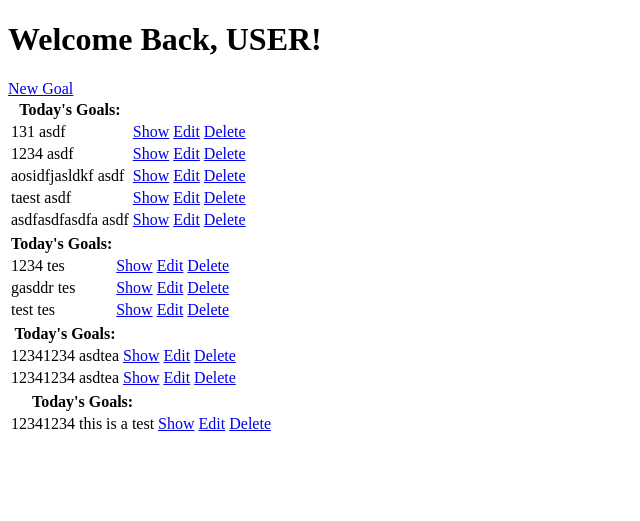
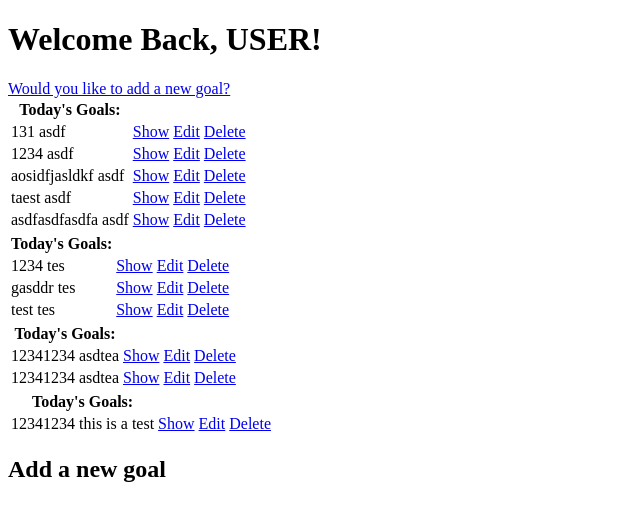
Before and after one commit to Nanjaa/Goal-Tracker, a Rails app: page /goals in a window 1280 px wide. Shown: the top 521 px of the page, without its empty margins (0-640 px from the left). Run offline with Rails 7, Linux system fonts and the light colour scheme; data comes from the database, SQL or seed files in the repository; style sheets or scripts are compiled from the project's sources; some libraries are stand-ins or nearby versions.

Commit message:
Worked a bit tonight - didn't get as much done but learned from reading up on fixing a problem

```diff
--- a/app/controllers/application_controller.rb
+++ b/app/controllers/application_controller.rb
@@ -1,5 +1,6 @@
 class ApplicationController < ActionController::Base
   # Prevent CSRF attacks by raising an exception.
   # For APIs, you may want to use :null_session instead.
+
   protect_from_forgery with: :exception
 end
--- a/app/controllers/goals_controller.rb
+++ b/app/controllers/goals_controller.rb
@@ -17,6 +17,7 @@ class GoalsController < ApplicationController
 
 	def create
 		@goal = Goal.new(goal_params)
+		@amount = @goal.amounts.create(amount_params)
 
 		if @goal.save
 			redirect_to @goal
@@ -46,4 +47,7 @@ class GoalsController < ApplicationController
 		def goal_params
 			params.require(:goal).permit(:title)
 		end
+		def amount_params
+			params.require(:amount).permit(:goal_amount)
+		end
 end
--- a/app/views/goals/index.html.erb
+++ b/app/views/goals/index.html.erb
@@ -1,5 +1,5 @@
 <h1>Welcome Back, USER!</h1>
-<%= link_to 'New Goal', new_goal_path %>
+<%= link_to 'Would you like to add a new goal?', new_goal_path %>
 <% count = 0 %>
 
 <% @goals.each do |goal| %>
@@ -19,3 +19,9 @@
 	<% end %>
 	</table>
 <% end %>
+
+<h2>Add a new goal</h2>
+<% form_for @goal do |f| %>
+	<%= f.text_field :title %>
+	<%= f.submit %>
+<% end %>
--- a/app/views/goals/new.html.erb
+++ b/app/views/goals/new.html.erb
@@ -1,4 +1,4 @@
-<h1>New Goal</h1>
+<h1>Let's get motivated</h1>
 
 <%= render 'form' %>
 
```
Also changed, not shown: app/views/goals/_form.html.erb (+4 -4 lines), 1 other file.
